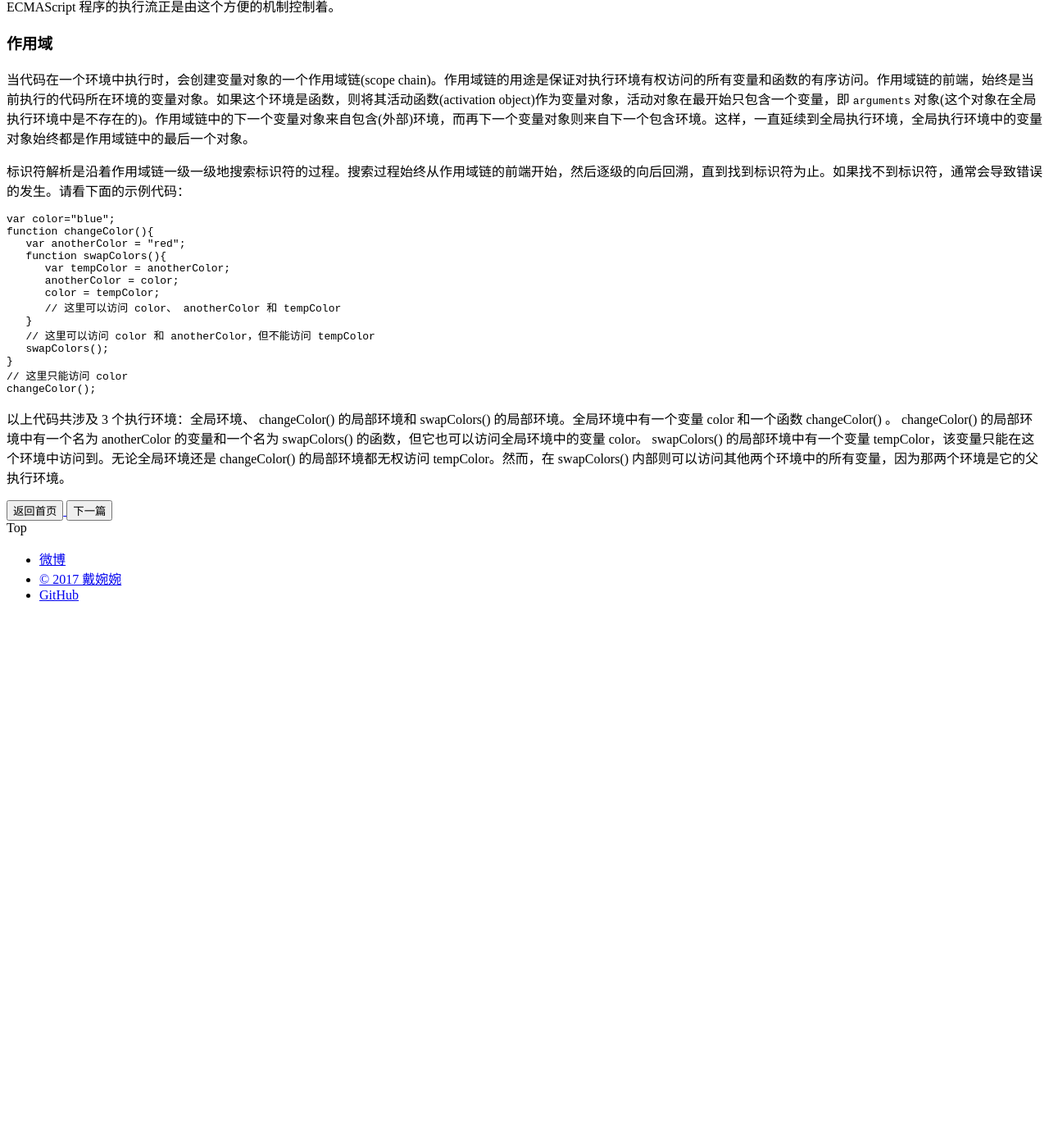
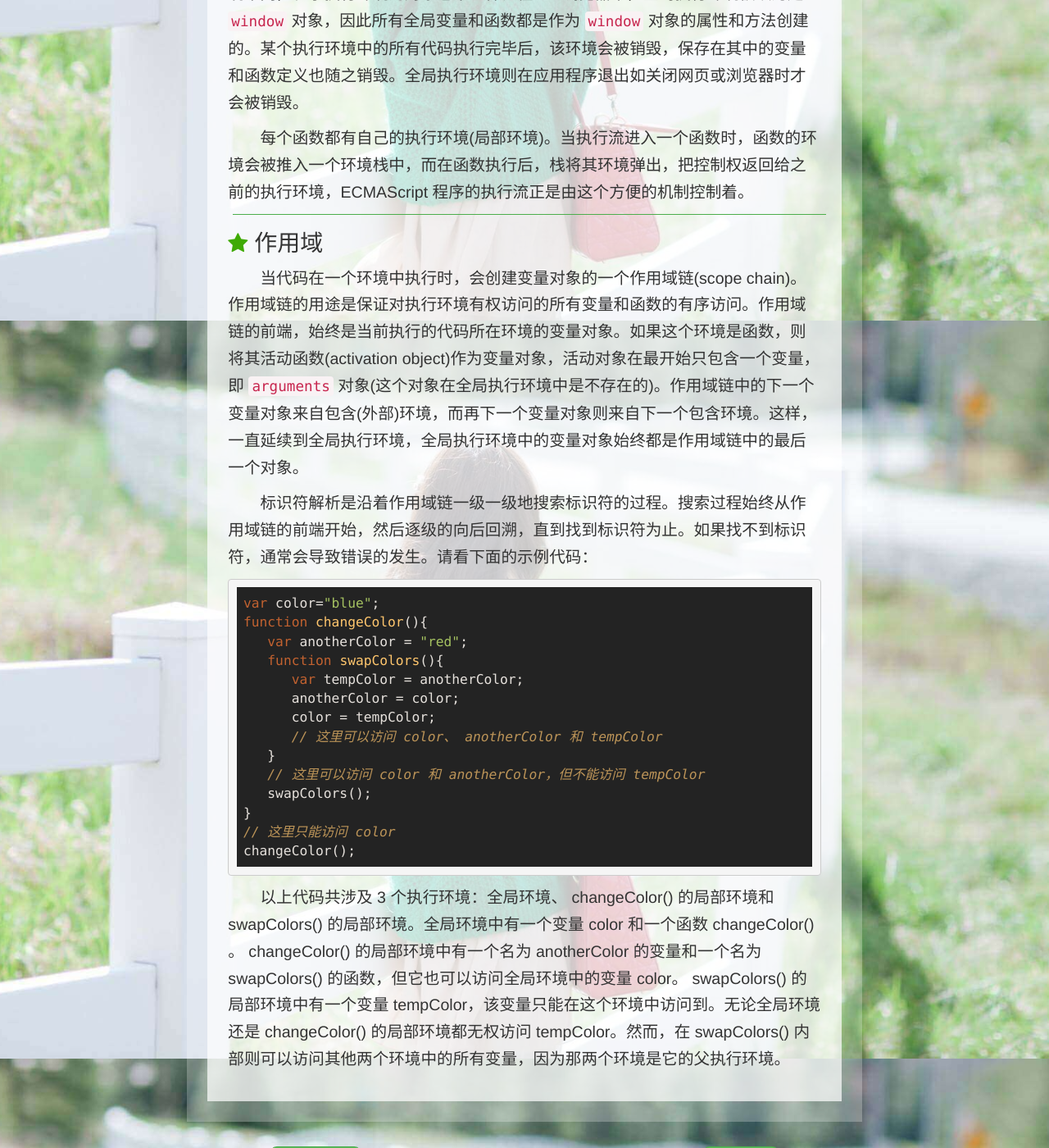
Before and after one commit to DaiWanwan/blog-jekyll, a Jekyll site: the page built from _posts/2017-08-10-execution-environment-and-scope.md, in a window 1280 px wide and 1400 px high, scrolled down 509 px. Shown: the whole window at 82% size. Built offline with Jekyll 4.4.1, drawn with Linux system fonts in a browser that asks for light colours; nearby versions of some CDN libraries; before the commit the page ends 1260 px from its top, so only the background shows below that; some of the changed lines change nothing that is shown.

Commit message:
change path

```diff
--- a/_includes/themes/greentree/page.html
+++ b/_includes/themes/greentree/page.html
@@ -7,13 +7,13 @@
 <meta name="viewport" content="width=device-width, initial-scale=1">
 
 <!-- Fav and touch icons -->
-<link rel="shortcut icon" href="./assets/img/favicon.ico">
-<link rel="apple-touch-icon" href="./assets/img/favicon.png">
+<link rel="shortcut icon" href="./../assets/img/favicon.ico">
+<link rel="apple-touch-icon" href="./../assets/img/favicon.png">
 
 <!--<link rel="stylesheet" href="css/main.css">-->
-<link rel="stylesheet" href="./css/railscasts.css">
-<script  type="text/javascript" src="./js/highlight.pack.js"></script>
-<link rel="stylesheet" href="./css/bloglist.min.css">
+<link rel="stylesheet" href="./../css/railscasts.css">
+<script  type="text/javascript" src="./../js/highlight.pack.js"></script>
+<link rel="stylesheet" href="./../css/bloglist.min.css">
 <script type="text/javascript">
     hljs.initHighlightingOnLoad()
 </script>
@@ -37,28 +37,28 @@
                         <span class="icon-bar"></span>
                         <span class="icon-bar"></span>
                     </button>
-                    <a class="navbar-brand" href="./index.html"><img src="./assets/img/logo2.png" alt="logo"></a>
+                    <a class="navbar-brand" href="./../index.html"><img src="./../assets/img/logo2.png" alt="logo"></a>
                 </div>
                 <div class="col-lg-8 right">
                     <div class="navbar-collapse collapse" id="navbar-collapse-right">
                         <ul class="nav navbar-nav navbar-right">
-                            <li><a href="./index.html" name="Home" data-toggle="tooltip" data-placement="bottom" title="Home">
+                            <li><a href="./../index.html" name="Home" data-toggle="tooltip" data-placement="bottom" title="Home">
                                 <i class="fa fa-home"></i><span class="nav-mess"> Home</span>
                             </a></li>
-                            <li><a href="./Demo.html" name="Demo" data-toggle="tooltip" data-placement="bottom" title="Demo">
+                            <li><a href="./../Demo.html" name="Demo" data-toggle="tooltip" data-placement="bottom" title="Demo">
                                 <i class="fa fa-cloud"></i> <span class="nav-mess"> Demo</span>
                             </a></li>
-                            <li><a href="./Gallery.html" name="Gallery" data-toggle="tooltip" data-placement="bottom" title="Gallery">
+                            <li><a href="./../Gallery.html" name="Gallery" data-toggle="tooltip" data-placement="bottom" title="Gallery">
                                 <i class="fa fa-image"></i> <span class="nav-mess"> Gallery</span>
                             </a></li>
-                            <li><a href="./Mood.html" name="Mood" data-toggle="tooltip" data-placement="bottom" title="Mood">
+                            <li><a href="./../Mood.html" name="Mood" data-toggle="tooltip" data-placement="bottom" title="Mood">
                                 <i class="fa fa-comments"></i> <span class="nav-mess"> Mood</span>
                             </a></li>
-                            <li><a href="./About.html" name="About" data-toggle="tooltip" data-placement="auto" title="About">
+                            <li><a href="./../About.html" name="About" data-toggle="tooltip" data-placement="auto" title="About">
                                 <i class="fa fa-user"></i> <span class="nav-mess"> About</span>
                             </a></li>
                             <li class="top-music visible-lg visible-md visible-sm">
-                                <audio id="bgMusic" src="./assets/img/music.mp3" autoplay loop="loop"></audio>
+                                <audio id="bgMusic" src="./../assets/img/music.mp3" autoplay loop="loop"></audio>
                                 <a class="musicControl" name="Music" data-toggle="tooltip" data-placement="auto" title="Music">
                                     <i class="fa fa-pause"></i><span class="nav-mess"> Music</span>
                                 </a>
@@ -150,17 +150,17 @@
 </footer>
 
 <!-- Modernizr -->
-<script src="./js/vendor/modernizr-3.5.0.min.js"></script>
+<script src="./../js/vendor/modernizr-3.5.0.min.js"></script>
 <!-- Respond.js for IE 8 or less only -->
 <!--[if (lt IE 9) & (!IEMobile)]>
-<script src="./js/vendor/respond.min.js"></script>
+<script src="./../js/vendor/respond.min.js"></script>
 <![endif]-->
 <script src="https://code.jquery.com/jquery-3.2.1.js"
         integrity="sha256-DZAnKJ/6XZ9si04Hgrsxu/8s717jcIzLy3oi35EouyE="
         crossorigin="anonymous"></script>
-<script>window.jQuery || document.write('<script src="js/vendor/jquery-3.2.1.min.js"><\/script>')</script>
-<script src="./js/plugins.min.js"></script>
-<script src="./js/basic.min.js"></script>
+<script>window.jQuery || document.write('<script src="../js/vendor/jquery-3.2.1.min.js"><\/script>')</script>
+<script src="./../js/plugins.min.js"></script>
+<script src="./../js/basic.min.js"></script>
 <!-- Google Analytics: change UA-XXXXX-Y to be your site's ID. -->
 <script>
     window.ga=function(){ga.q.push(arguments)};ga.q=[];ga.l=+new Date;
```
